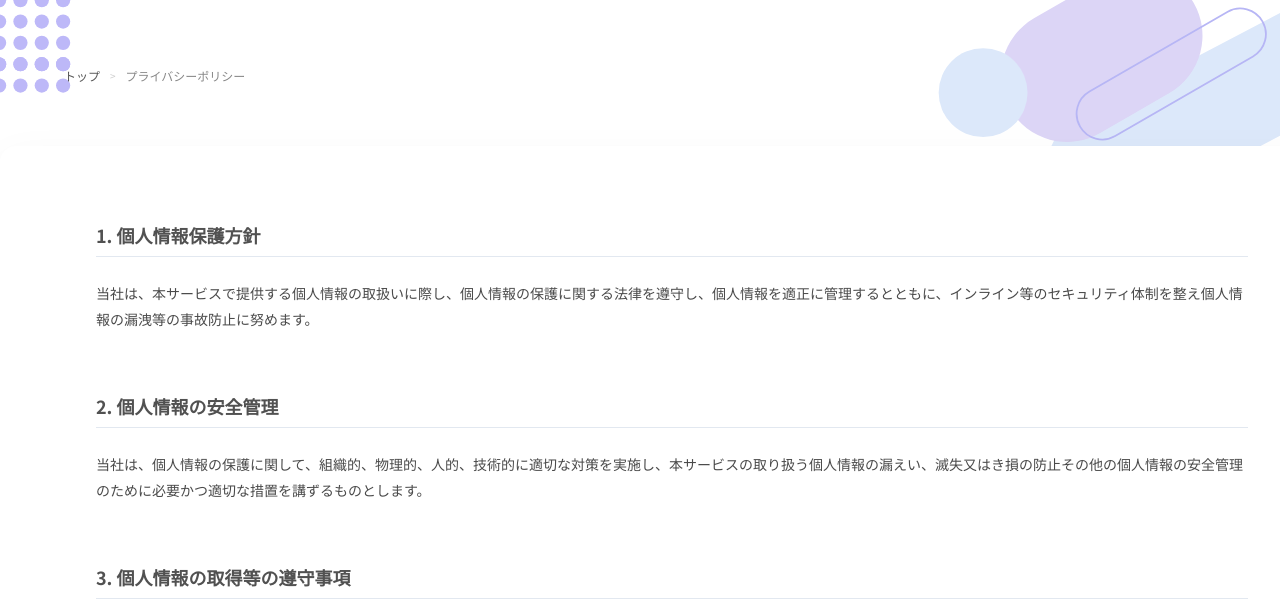
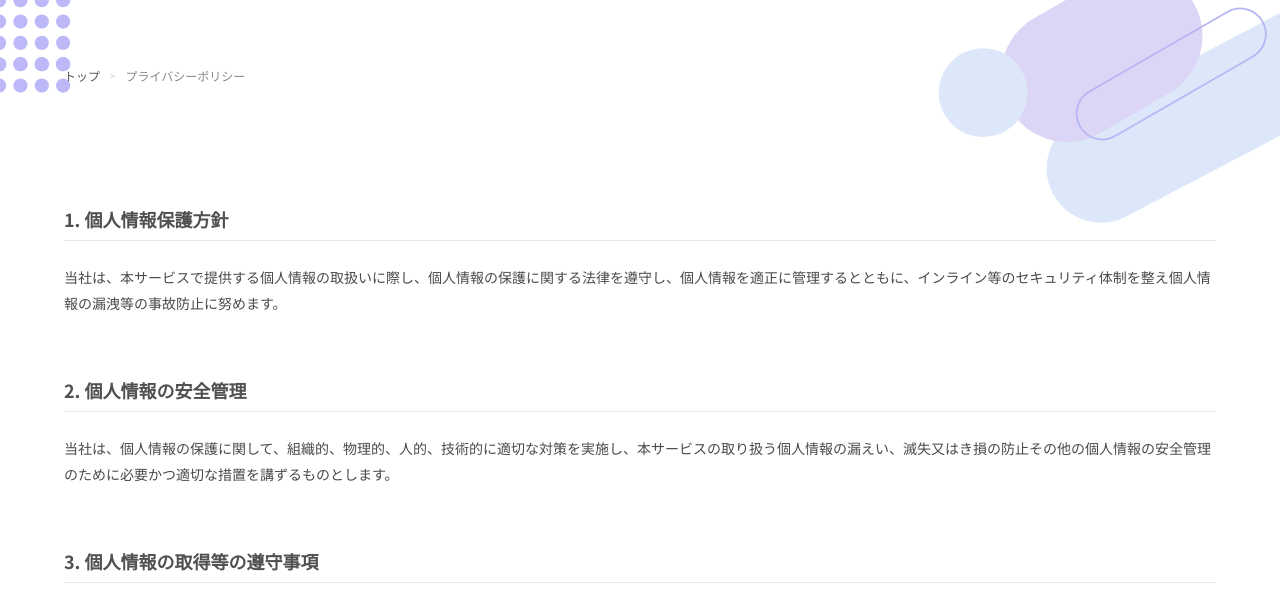
Before and after one commit to NanaTakahashi332/withfree, a plain HTML site: page policy.html in a window 1280 px wide. Shown: the part 142-746 px from the top of the page. Drawn offline with nearby package versions, Linux system fonts and the light colour scheme; a script that the page names is missing; a web font is replaced by a local one.

Commit message:
微調整

```diff
--- a/scss/foundation/_base.scss
+++ b/scss/foundation/_base.scss
@@ -2160,32 +2160,22 @@ footer {
     }
   }
   #privacy-content {
-    /* 🚨 魔法のネガティブマージン：白いコンテナを上の波背景に食い込ませる */
     margin-top: -6rem;
     position: relative;
     z-index: 10;
-    padding-bottom: 8rem; /* フッターとの間の余白 */
-
+    padding-bottom: 8rem;
     /* 白い大きな書類型コンテナのラッパー */
     .privacy-content_wrapper {
-      @include container; /* 共通の横幅を適用して中央寄せ */
-      background-color: $white;
-      padding: 5rem 6rem; /* カンプに合わせた、文字の周りの広大な白い余白 */
-      border-radius: 16px;
-      box-shadow: 0 10px 40px rgba(0, 0, 0, 0.04); /* ふんわりとした柔らかな影 */
-
-      /* 各規約の項目ブロック（塊） */
+      width: 90%;
+      margin: 4rem auto;
       &_block {
         margin-bottom: 4rem; /* 項目と項目の間の広い縦の隙間 */
-
         h3 {
           font-size: 18px;
           font-weight: bold;
           color: $font_basic;
           padding-bottom: 0.75rem;
           margin: 0 0 1.5rem 0;
-
-          /* カンプに合わせた、見出しの下のうっすらとした区切り線 */
           border-bottom: 1px solid #e2e8f0;
         }
 
```
Also changed, not shown: css/style.css.
